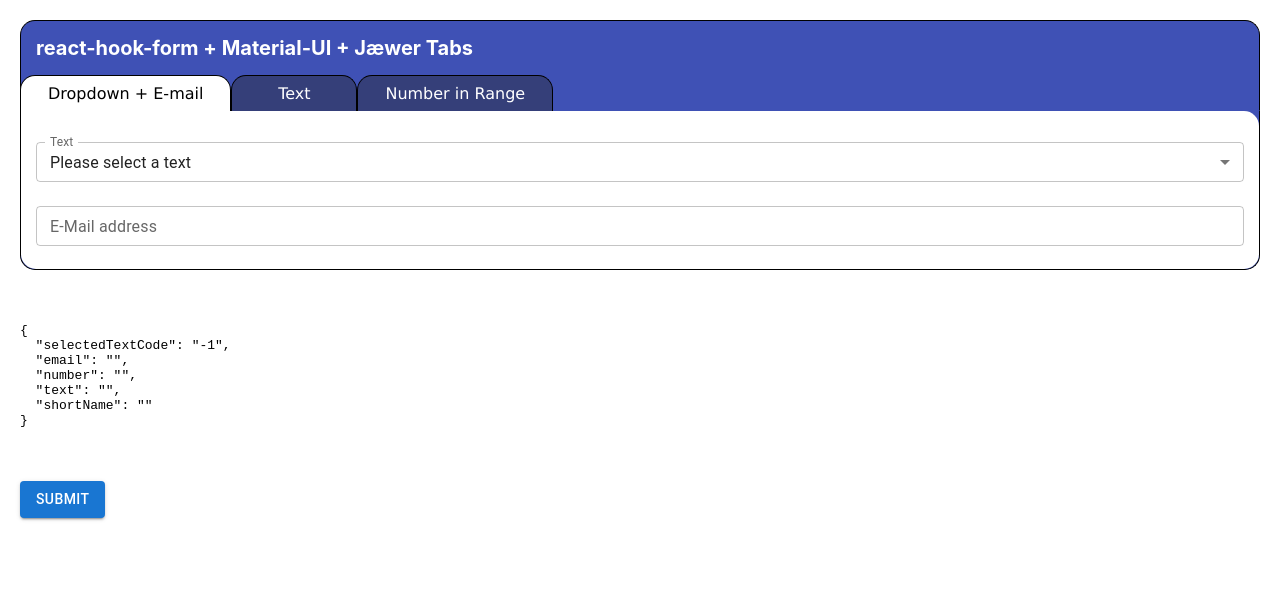
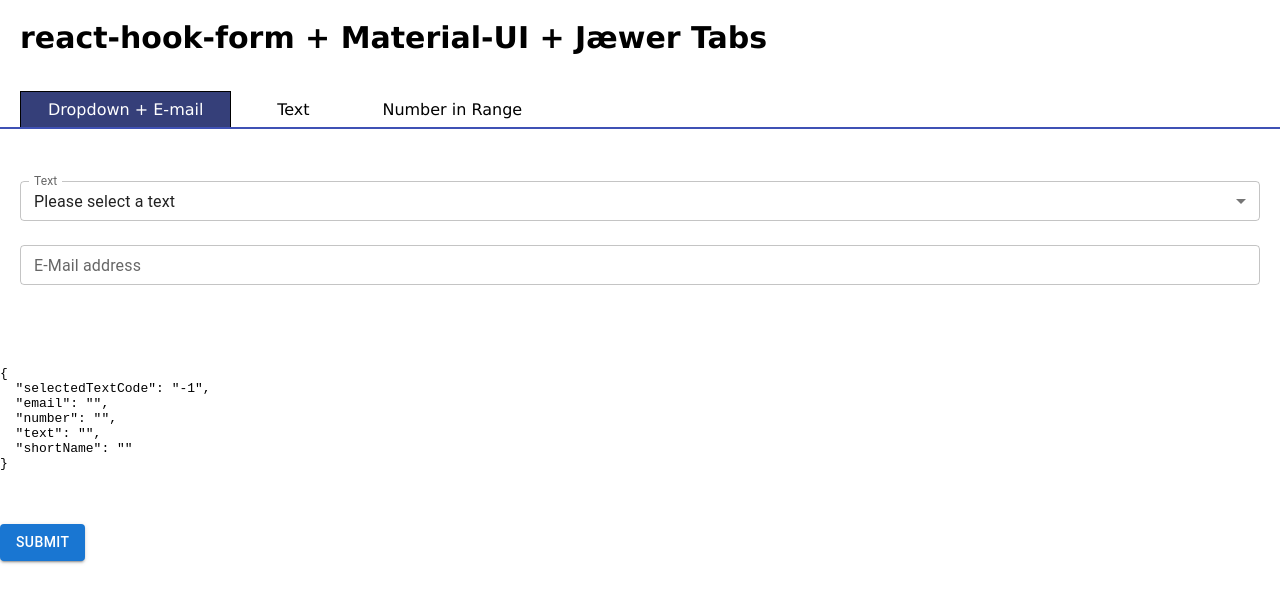
Before and after one commit to lindro-soft/react-hook-form-with-material-ui, a React (Create React App) app: page / in a window 1280 px wide. Shown: the top 602 px of the page. Built offline with nearby package versions, Linux system fonts and the light colour scheme.

Commit message:
Automatic change tab to first wirh error

```diff
--- a/src/Components/Tabs/Tab.module.scss
+++ b/src/Components/Tabs/Tab.module.scss
@@ -1,28 +1,23 @@
 @import "./_variables.scss";
 
 .tabListItem {
-  border-top-right-radius: $borderRadius;
-  border-top-left-radius: $borderRadius;
-  color: white;
+  color: black;
   display: inline-block;
   list-style: none;
-  margin-bottom: -1px;
-  background-color: #353f79;
+  margin-bottom: 0px;
   padding: 0.5rem 0.75rem;
   cursor: pointer;
-  border: solid black;
-  border-width: 1px 1px 0 1px;
   min-width: 100px;
   text-align: center;
 }
 
 .tabListItem:first-child {
-  margin-left: -1px;
+  margin-left: 20px;
 }
 
 .tabListActive {
-  color: black;
-  background-color: white;
+  color: white;
+  background-color: #353f79;
   border: solid black;
   border-width: 1px 1px 0 1px;
 }
--- a/src/Components/Tabs/Tabs.module.scss
+++ b/src/Components/Tabs/Tabs.module.scss
@@ -13,28 +13,17 @@
 }
 
 .tabList {
-  background-color: #3f51b5;
-  border: 1px solid #3f51b5;
-  border-right-color: black;
-  border-left-color: black;
+  // background-color: #3f51b5;
+  border: 2px solid #3f51b5;
   border-top: 0px;
+  border-left: 0px;
+  border-right: 0px;
   padding-left: 0;
-  margin: 0px;
   font-family: Verdana, Geneva, Tahoma, sans-serif;
 }
 
 .tabContent {
-  background-color: #3f51b5;
-  border: 1px solid black;
+  padding: 20px;
+  background-color: white;
   border-top-width: 0px;
-  border-bottom-left-radius: $borderRadius;
-  border-bottom-right-radius: $borderRadius;
 }
-
-.tabContentInner {
-  padding: $borderRadius;
-  background-color: white;
-  border-bottom-left-radius: $borderRadius;
-  border-bottom-right-radius: $borderRadius;
-  border-top-right-radius: $borderRadius;
-}
--- a/src/Components/Tabs/Tabs.tsx
+++ b/src/Components/Tabs/Tabs.tsx
@@ -1,16 +1,20 @@
 import React, { ReactElement, useEffect, useState } from "react";
+import { FieldErrors, FieldValues, UseFormSetFocus } from "react-hook-form";
 import Tab from "./Tab";
 import styles from "./Tabs.module.scss";
 
 interface PropType {
   defaultTab?: number;
-  label: string;
   tabLabels?: string[];
   children?: ReactElement[];
+  submitClicks: number;
+  errors: FieldErrors<FieldValues>;
+  setFocus: UseFormSetFocus<FieldValues>;
 }
 
 const Tabs = (props: PropType): ReactElement<PropType> => {
   const [activeTab, setActiveTab] = useState(props.defaultTab);
+  const [localSubmitClicks, setLocalSubmitClicks] = useState(-1);
 
   const onClickTabItem = (tab: number) => {
     setActiveTab(tab);
@@ -22,25 +26,46 @@
 
   const [errorsInTabs, setErrorsInTabs] = useState<boolean[]>();
 
+  //Switch tab to first tab with errors
+  useEffect(() => {
+    if (errorsInTabs !== undefined) {
+      for (let i = 0; i < errorsInTabs.length; i++) {
+        if (errorsInTabs[i] && props.submitClicks > localSubmitClicks) {
+          setActiveTab(i);
+          setLocalSubmitClicks(props.submitClicks);
+          break;
+        }
+      }
+    }
+    // eslint-disable-next-line react-hooks/exhaustive-deps
+  }, [errorsInTabs]);
+
+  //Focus on first input with errors when switching tab
+  useEffect(() => {
+    const firstError = (
+      Object.keys(props.errors) as Array<keyof typeof props.errors>
+    ).reduce<keyof typeof props.errors | null>((field, a) => {
+      const fieldKey = field as keyof typeof props.errors;
+      return !!props.errors[fieldKey] ? fieldKey : a;
+    }, null);
+    if (firstError) {
+      props.setFocus(firstError);
+    }
+    // eslint-disable-next-line react-hooks/exhaustive-deps
+  }, [activeTab]);
+
+  //Find out which tabs have errors
   useEffect(() => {
     if (props.children) {
       let tabErrors: boolean[] = [];
-      //let tabChanged: boolean = false;
       for (var i = 0; i < props.children?.length; i++) {
         tabErrors.push(false);
         var tabDiv = props.children[i];
         if (tabDiv.props.children) {
           for (var u = 0; u < tabDiv.props.children.length; u++) {
             var tabDivChild = tabDiv.props.children[u];
-
             if (tabDivChild.props && tabDivChild.props.error) {
               tabErrors[i] = true;
-              // if (!tabChanged) {
-              //   tabChanged = true;
-              //   if (activeTab && activeTab > i) {
-              //     setActiveTab(i);
-              //   }
-              // }
             }
           }
         }
@@ -69,7 +94,7 @@
 
   return (
     <div>
-      <div className={styles.tabLabel}>{props.label}</div>
+      {/* <div className={styles.tabLabel}>{props.label}</div> */}
       <ol className={styles.tabList}>
         {props.tabLabels?.map((label, i) => {
           return (
@@ -84,9 +109,7 @@
           );
         })}
       </ol>
-      <div className={styles.tabContent}>
-        <div className={styles.tabContentInner}>{tabContent}</div>
-      </div>
+      <div className={styles.tabContent}>{tabContent}</div>
     </div>
   );
 };
--- a/src/FormTest.tsx
+++ b/src/FormTest.tsx
@@ -1,4 +1,4 @@
-import React, { useEffect, useState } from "react";
+import React, { useState } from "react";
 import { useForm } from "react-hook-form";
 import MDTextField from "./Components/MDTextField/MDTextField";
 import MDDropDown from "./Components/MDTextField/MDDropDown";
@@ -10,6 +10,7 @@
     handleSubmit,
     control,
     formState: { errors },
+    setFocus,
   } = useForm();
   const onSubmit = (data: Record<string, any>) =>
     alert("SUBMIT\n" + JSON.stringify(object, null, 2));
@@ -19,6 +20,7 @@
   const [requiredText, setRequiredText] = useState("");
   const [shortName, setShortName] = useState("");
   const [numberValue, setNumberValue] = useState("");
+  const [submitClicks, setSubmitClicks] = useState(0);
 
   const object = {
     selectedTextCode: selectedValueInDropDown,
@@ -28,18 +30,15 @@
     shortName: shortName,
   };
 
-  useEffect(() => {
-    if (errors.emailInput !== undefined) {
-      console.log("Email error");
-    }
-  }, [errors]);
-
   return (
     <form onSubmit={handleSubmit(onSubmit)}>
+      <h1>react-hook-form + Material-UI + Jæwer Tabs</h1>
       <Tabs
-        label="react-hook-form + Material-UI + Jæwer Tabs"
         defaultTab={0}
         tabLabels={["Dropdown + E-mail", "Text", "Number in Range"]}
+        submitClicks={submitClicks}
+        errors={errors}
+        setFocus={setFocus}
       >
         <div>
           <MDDropDown
@@ -137,7 +136,14 @@
       <br />
       <br />
 
-      <Button variant="contained" type="submit" color="primary">
+      <Button
+        variant="contained"
+        type="submit"
+        color="primary"
+        onClick={() => {
+          setSubmitClicks(submitClicks + 1);
+        }}
+      >
         Submit
       </Button>
       <br />
--- a/src/index.css
+++ b/src/index.css
@@ -5,7 +5,6 @@
     sans-serif;
   -webkit-font-smoothing: antialiased;
   -moz-osx-font-smoothing: grayscale;
-  padding: 20px;
 }
 
 code {
```
